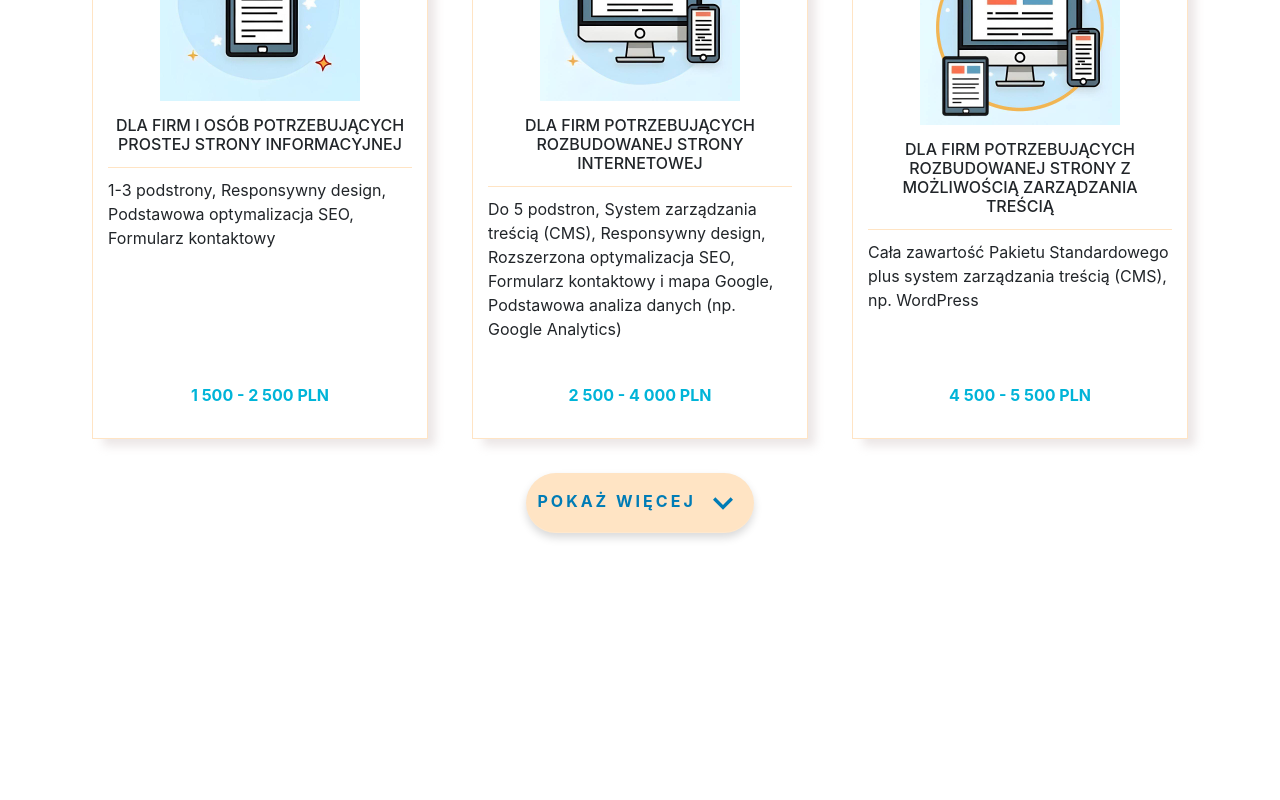
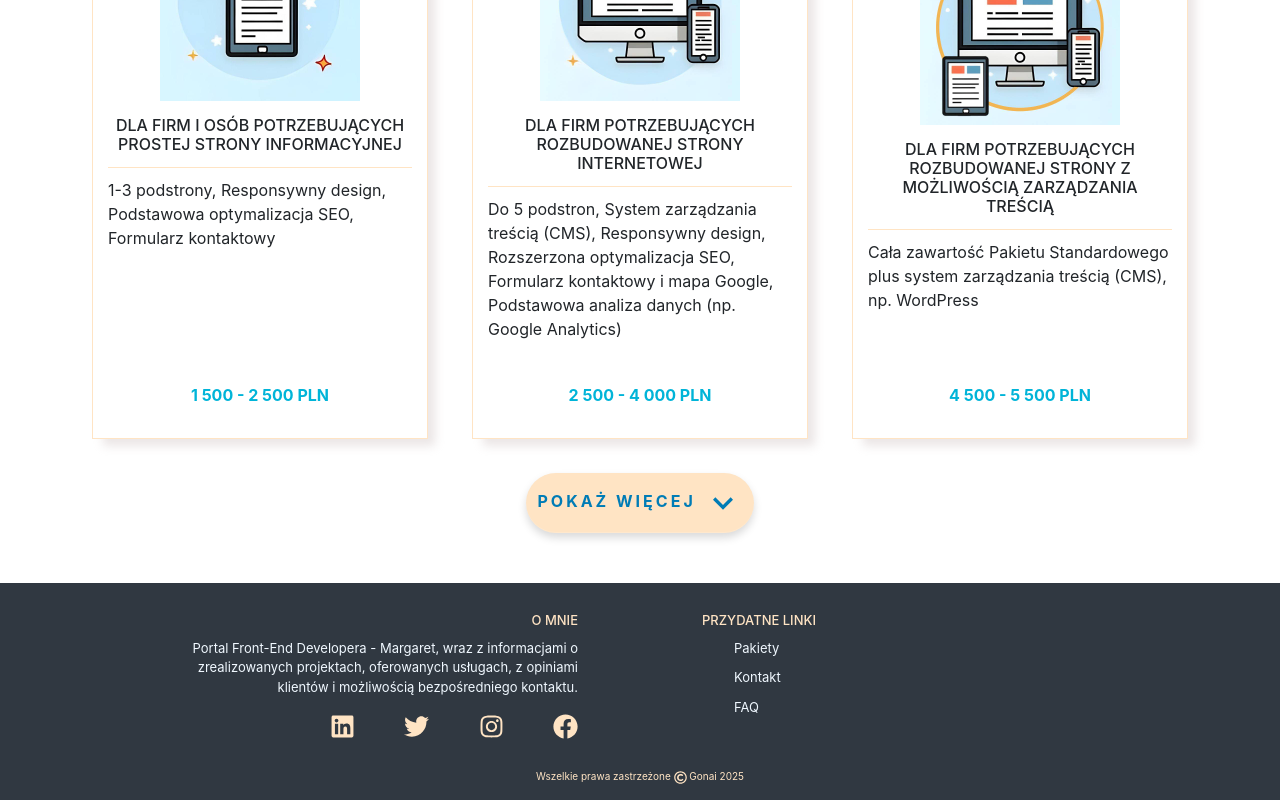
Before and after one commit to Gonai132/portfolioSPA, a React (Create React App) app: page / in a window 1280 px wide. Shown: the part 1876-2676 px from the top of the page. Before the commit the page ends 2459 px from the top, so only its background shows below. Built offline with nearby package versions, Linux system fonts and the light colour scheme.

Commit message:
create Footer section

```diff
--- a/src/App.js
+++ b/src/App.js
@@ -3,6 +3,7 @@ import Navbar from "./components/Navbar/Navbar";
 import Home from "./components/Home/Home";
 import About from "./components/About/About";
 import Packages from "./components/Packages/Packages";
+import Footer from "./components/Footer/Footer";
 import ScrollToTop from "react-scroll-to-top";
 import "./app.css";
 
@@ -13,6 +14,7 @@ const App = () => {
       <Home/>
       <About/>
       <Packages/>
+      <Footer/>
       <ScrollToTop smooth height="25" width="25" color="#007cb6" style={{borderRadius: "50%", backgroundColor: "#caf0f8", lineHeight: "30px"}}/>
     </div>
 
--- /dev/null
+++ b/src/components/Footer/Footer.js
@@ -0,0 +1,43 @@
+import React from 'react'
+import "./footer.css"
+import { FaFacebook, FaInstagram, FaTwitter, FaLinkedin, FaRegCopyright } from "react-icons/fa";
+
+const Footer = () => {
+  return (
+    <div className='container-fluid footer'>
+        <div className='container'>
+            <div className='row'>
+                <div className='col-xl-6 col-lg-6 col-md-12 col-sm-12 col-12'>
+                    <div className='footer-about'>
+                        <h6>O mnie</h6>
+                        <p>Portal Front-End Developera - Margaret, wraz z informacjami o zrealizowanych projektach, oferowanych usługach, z opiniami klientów i możliwością bezpośredniego kontaktu.</p>
+                        <span className='social-icon'>
+                            <a href='facebook.com'><FaFacebook size={25} /></a>
+                            <a href='instagram.com'><FaInstagram size={25} /></a>
+                            <a href='x.com'><FaTwitter size={25} /></a>
+                            <a href='linkedin.com'><FaLinkedin size={25} /></a>
+                        </span>
+                    </div>
+                </div>
+                <div className='col-xl-6 col-lg-6 col-md-12 col-sm-12 col-12'>
+                    <div className='footer-list'>
+                    <h6>Przydatne linki</h6>
+                        <ul>
+                            <li>Pakiety</li>
+                            <li>Kontakt</li>
+                            <li>FAQ</li>
+                        </ul>
+                    </div>
+                </div>
+                <div className='col-12'>
+                    <div className='foot'>
+                    <p>Wszelkie prawa zastrzeżone  <FaRegCopyright size={13}/>  Gonai 2025</p>
+                    </div>
+                </div>
+            </div>
+        </div>
+    </div>
+  )
+}
+
+export default Footer
--- /dev/null
+++ b/src/components/Footer/footer.css
@@ -0,0 +1,78 @@
+ .footer {
+    height: auto;
+    margin: 0;
+    background-color: #303841;
+ }
+
+ .footer-list {
+    margin-left: 50px;
+ }
+ .footer-about {
+    margin-right: 50px;
+ }
+
+ .footer-about p {
+   padding-left: 20%;
+    margin-top: 10px;
+    color: aliceblue;
+    text-align: right;
+    font-size: small;
+ }
+ .footer-list li {
+  list-style: none;
+    margin-top: 10px;
+    color: aliceblue;
+    text-align: left;
+    font-size: small;
+    --border-color: white;
+    --border-color2: bisque;
+    --border-width: 1.5px;
+    --bottom-distance: 0px;
+    display: block;
+    background-image: linear-gradient(var(--border-color), var(--border-color2));
+    background-size: 0% var(--border-width);
+    background-repeat: no-repeat;
+    transition: background-size 0.3s;
+    background-position: 0 calc(100% - var(--bottom-distance));
+    width: fit-content;
+ }
+
+ .footer-list li:hover {
+   background-size: 100% var(--border-width);
+   cursor: pointer;
+ }
+
+
+ .footer-about h6 {
+    margin-top: 30px;
+    color: bisque;
+    text-align: right;
+    font-size: small;
+ }
+
+.footer-list h6 {
+    margin-top: 30px;
+    color: bisque;
+    text-align: left;
+    font-size: small;
+ }
+
+
+ .social-icon {
+    display: flex;
+    flex-direction: row-reverse;
+ }
+
+ .footer-about a {
+    text-align: right;
+    flex-basis: 15%;
+    display: inline-block;
+    color: bisque;
+ }
+
+ .foot {
+   padding-top: 30px;
+   color: bisque;
+   font-size: 10px;
+   text-align: center;
+ }
```
